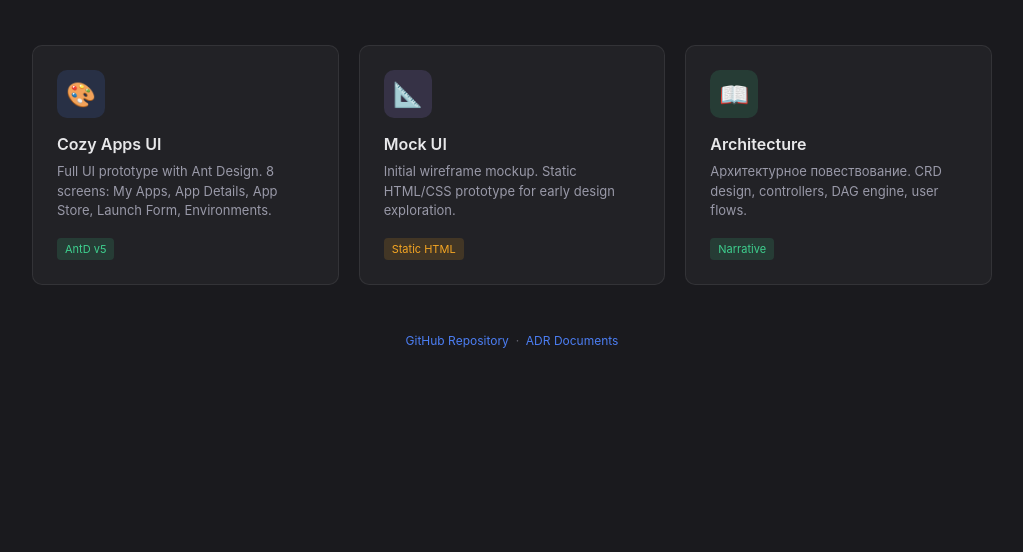
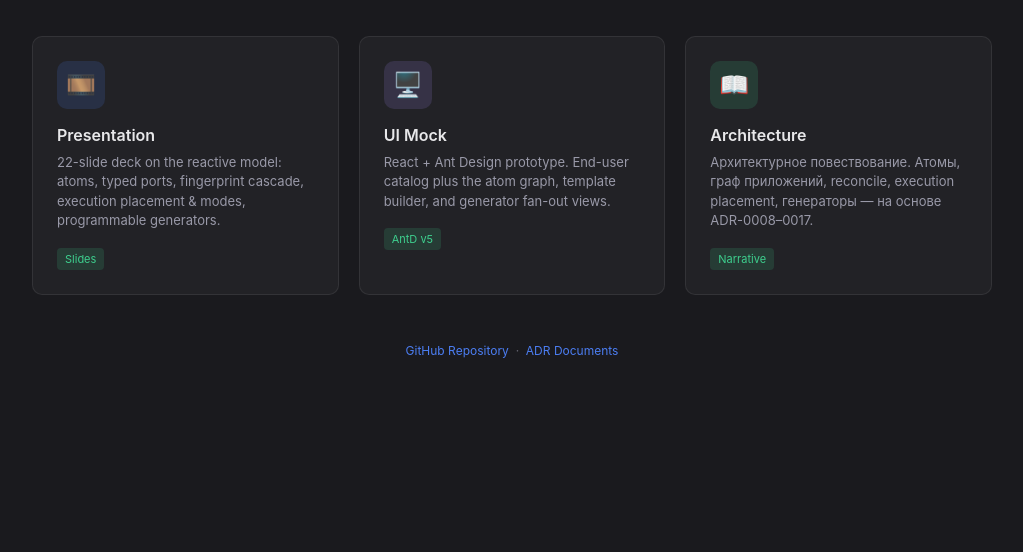
Before and after one commit to kitsunoff/cozyap-, a plain HTML site: page index.html in a window 1280 px wide. Shown: the part 248-800 px from the top of the page, without its empty margins (128-1151 px from the left). Drawn offline with Linux system fonts and the light colour scheme.

Commit message:
docs(index): fix prototype card descriptions to match actual artifacts
Signed-off-by: ZverGuy <maximbel2003@gmail.com>

```diff
--- a/index.html
+++ b/index.html
@@ -155,28 +155,28 @@
 
   <div class="cards">
     <a href="cozy-apps.html" class="card">
-      <div class="card-icon blue">🎨</div>
-      <div class="card-title">Cozy Apps UI</div>
+      <div class="card-icon blue">🎞️</div>
+      <div class="card-title">Presentation</div>
       <div class="card-desc">
-        Full UI prototype with Ant Design. 8 screens: My Apps, App Details, App Store, Launch Form, Environments.
+        22-slide deck on the reactive model: atoms, typed ports, fingerprint cascade, execution placement &amp; modes, programmable generators.
       </div>
-      <span class="card-badge">AntD v5</span>
+      <span class="card-badge">Slides</span>
     </a>
 
     <a href="mock-ui.html" class="card">
-      <div class="card-icon purple">📐</div>
-      <div class="card-title">Mock UI</div>
+      <div class="card-icon purple">🖥️</div>
+      <div class="card-title">UI Mock</div>
       <div class="card-desc">
-        Initial wireframe mockup. Static HTML/CSS prototype for early design exploration.
+        React + Ant Design prototype. End-user catalog plus the atom graph, template builder, and generator fan-out views.
       </div>
-      <span class="card-badge wip">Static HTML</span>
+      <span class="card-badge">AntD v5</span>
     </a>
 
     <a href="architecture.html" class="card">
       <div class="card-icon green">📖</div>
       <div class="card-title">Architecture</div>
       <div class="card-desc">
-        Архитектурное повествование. CRD design, controllers, DAG engine, user flows.
+        Архитектурное повествование. Атомы, граф приложений, reconcile, execution placement, генераторы — на основе ADR-0008–0017.
       </div>
       <span class="card-badge">Narrative</span>
     </a>
```
